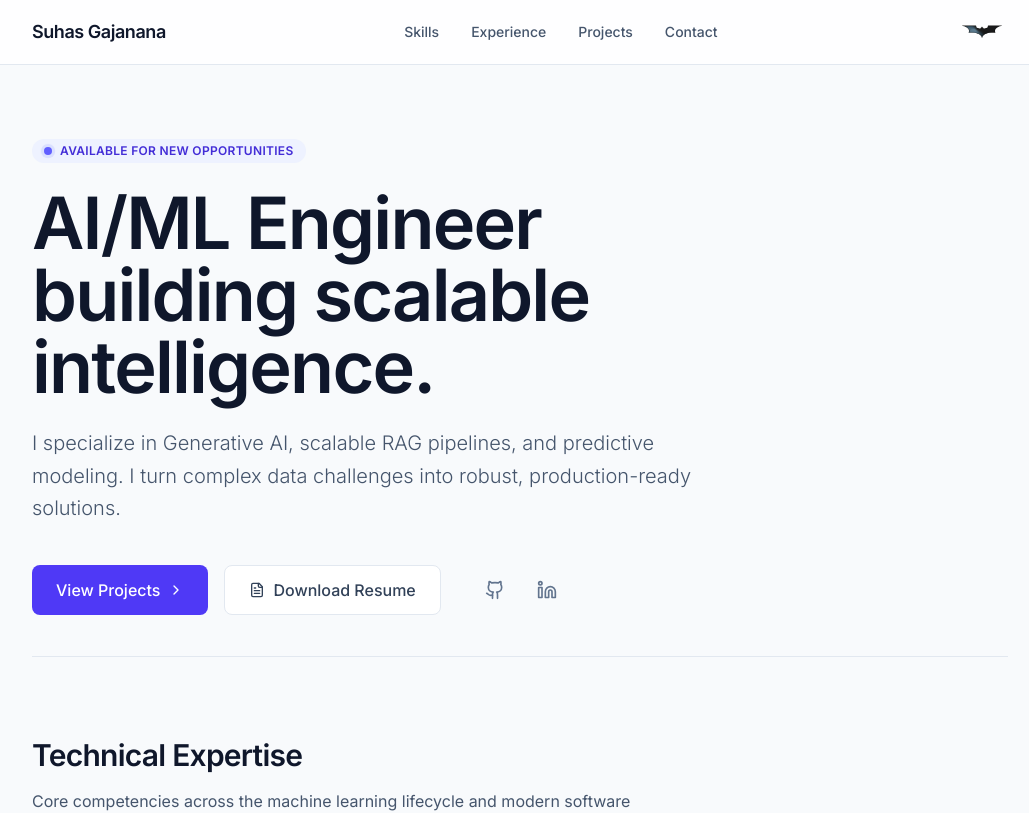
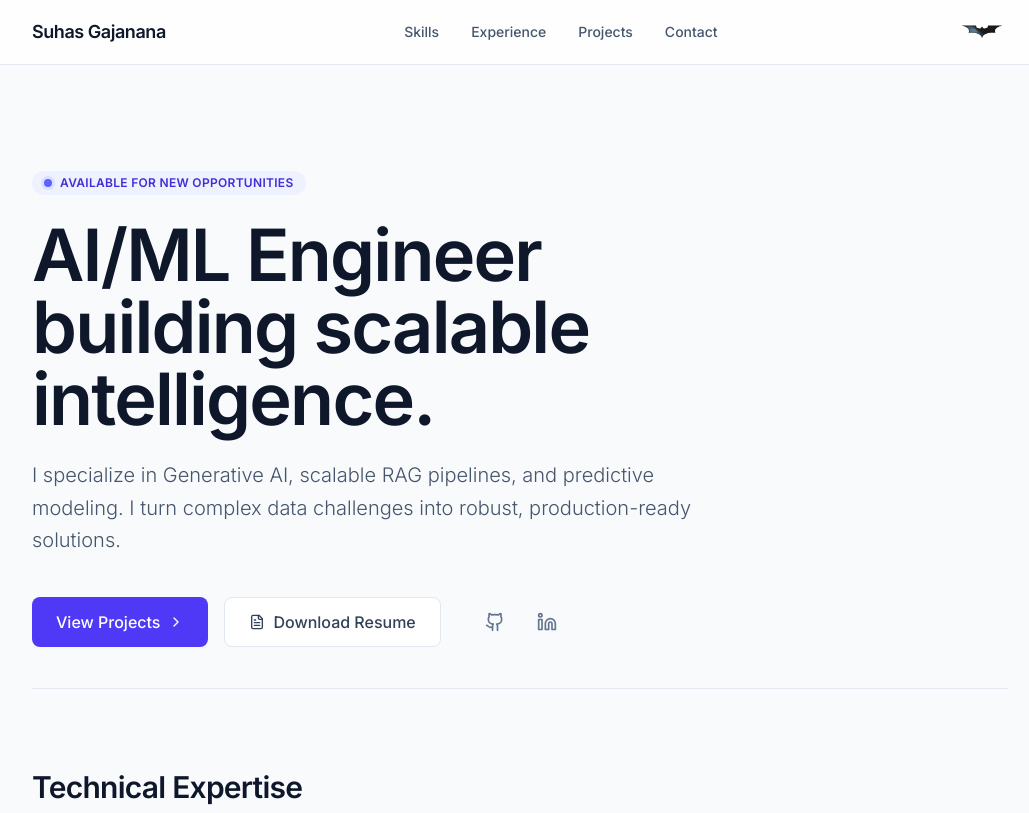
Before and after one commit to SU5A5/portfolio_website, a React (Vite) app: page / in a window 1280 px wide. Shown: the top 813 px of the page, without its empty margins (120-1149 px from the left). Built offline with nearby package versions, Linux system fonts and the light colour scheme.

Commit message:
size issues

```diff
--- a/src/components/ProTheme.tsx
+++ b/src/components/ProTheme.tsx
@@ -193,7 +193,7 @@ export default function ProTheme({ toggleTheme }: ProThemeProps) {
         </AnimatePresence>
       </nav>
 
-      <main className="pt-16 md:pt-24 pb-24 px-4 md:px-6 max-w-5xl mx-auto">
+      <main className="pt-20 md:pt-32 pb-24 px-4 md:px-6 max-w-5xl mx-auto">
 
         {/* Hero Section */}
         <section className="min-h-[70vh] flex flex-col justify-center">
```
